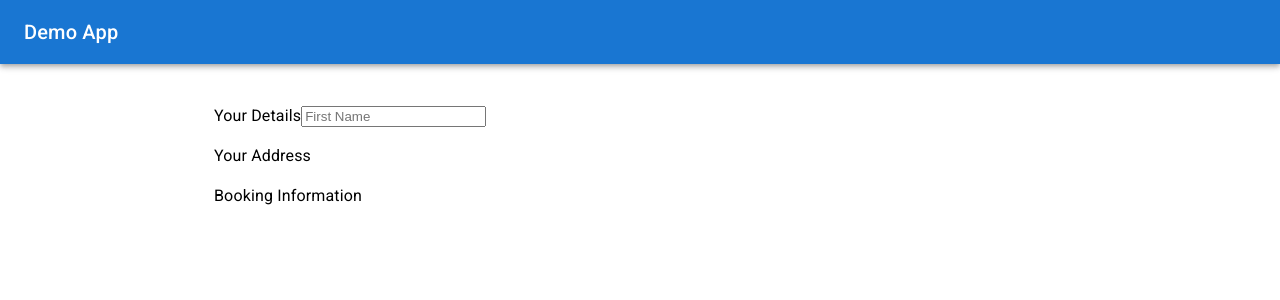
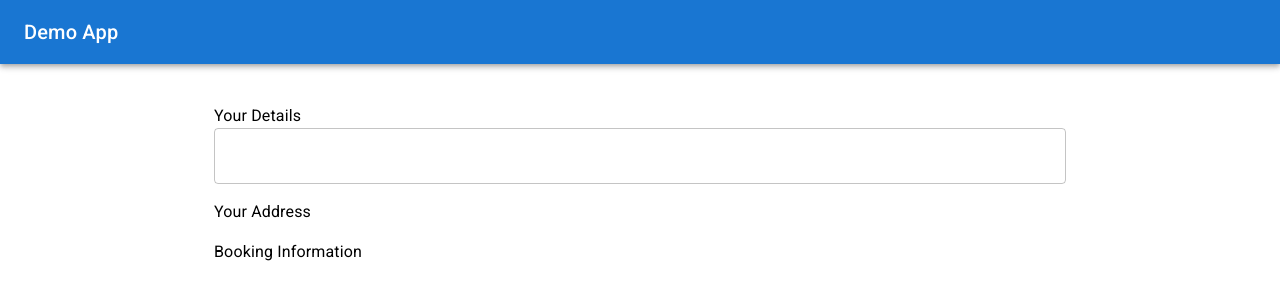
Before and after one commit to CJM1994/mui-formik, a React (Create React App) app: page / in a window 1280 px wide. Shown: the top 300 px of the page. Built offline with nearby package versions, Linux system fonts and the light colour scheme.

Commit message:
add props to textfieldwrap, error text and bool, usefield hook

```diff
--- a/src/App.tsx
+++ b/src/App.tsx
@@ -3,15 +3,17 @@
 /** @jsx jsx */
 import { jsx, css } from "@emotion/react";
 import { Container, createTheme, Grid, Typography } from "@mui/material";
-import { Formik, Form, Field } from "formik";
+import { Formik, Form } from "formik";
 import * as Yup from "yup";
 import Header from "./components/Header";
+import TextFieldWrap from "./components/FormsUI/TextFieldWrap";
 import "./styles/App.css";
 
+// Would need to refactor and use ThemeProvider if theme was being used in other components
 const theme = createTheme({ spacing: 8 }); // use createTheme hook to create a theme object
 
 const styles = {
-  formWrapper: css({
+  formWrap: css({
     marginTop: theme.spacing(5), // takes value and * by theme spacing value
     marginBottom: theme.spacing(8),
   }),
@@ -41,7 +43,7 @@ const App = () => {
       <Grid item xs={12}>
         <Container maxWidth={"md"}>
           {/* A container centers your content horizontally */}
-          <div css={styles.formWrapper}>
+          <div css={styles.formWrap}>
             <Formik
               initialValues={INITIAL_FORM_STATE}
               onSubmit={(values) => console.log(values)}
@@ -52,11 +54,7 @@ const App = () => {
                   <Grid item xs={12}>
                     <Typography>
                       Your Details
-                      <Field
-                        type="firstName"
-                        name="firstName"
-                        placeholder="First Name"
-                      />
+                      <TextFieldWrap name={"password"} type={"password"} />
                     </Typography>
                   </Grid>
                   <Grid item xs={12}>
--- /dev/null
+++ b/src/components/FormsUI/TextFieldWrap/index.tsx
@@ -0,0 +1,31 @@
+import { OutlinedTextFieldProps, TextField } from "@mui/material";
+import { useField } from "formik";
+
+interface Props {
+  name: string;
+  type: string;
+}
+
+const TextFieldWrap = ({ name, ...props }: Props) => {
+  const [field, meta, helpers] = useField(name);
+
+  const MuiConfig: OutlinedTextFieldProps = {
+    variant: "outlined",
+    fullWidth: true,
+  };
+
+  const errorText = meta.touched && meta.error ? meta.error : "";
+  const isError = meta.touched && meta.error ? true : false;
+
+  return (
+    <TextField
+      {...MuiConfig}
+      {...field}
+      {...props}
+      helperText={errorText}
+      error={isError}
+    />
+  );
+};
+
+export default TextFieldWrap;
```
